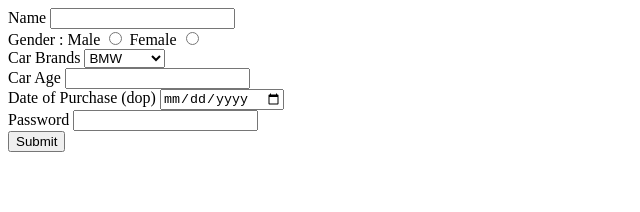
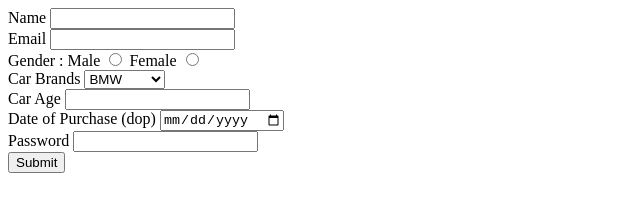
Before and after one commit to acciojob/car-insurance-form-UpendraPratap15, a website: page main.html in a window 1280 px wide. Shown: the whole page, without its empty margins (0-640 px from the left). Drawn offline with Linux system fonts and the light colour scheme.

Commit message:
created a submission

```diff
--- a/main.html
+++ b/main.html
@@ -14,11 +14,14 @@
 		<label for="name">Name</label>
 		<input type="text" id="name" required><br>
 
+		<label for="email">Email</label>
+		<input type="email" id="email" required><br>
+
 		<label for="">Gender :</label>
 		<label for="male">Male</label>
-		<input type="radio" id="male" required>
+		<input type="radio" id="male" name="gender" required>
 		<label for="female">Female</label>
-		<input type="radio" id="female" required><br>
+		<input type="radio" id="female" name="gender" required><br>
 
 		<label for="cars">Car Brands</label>
 		<select id="cars">
```
